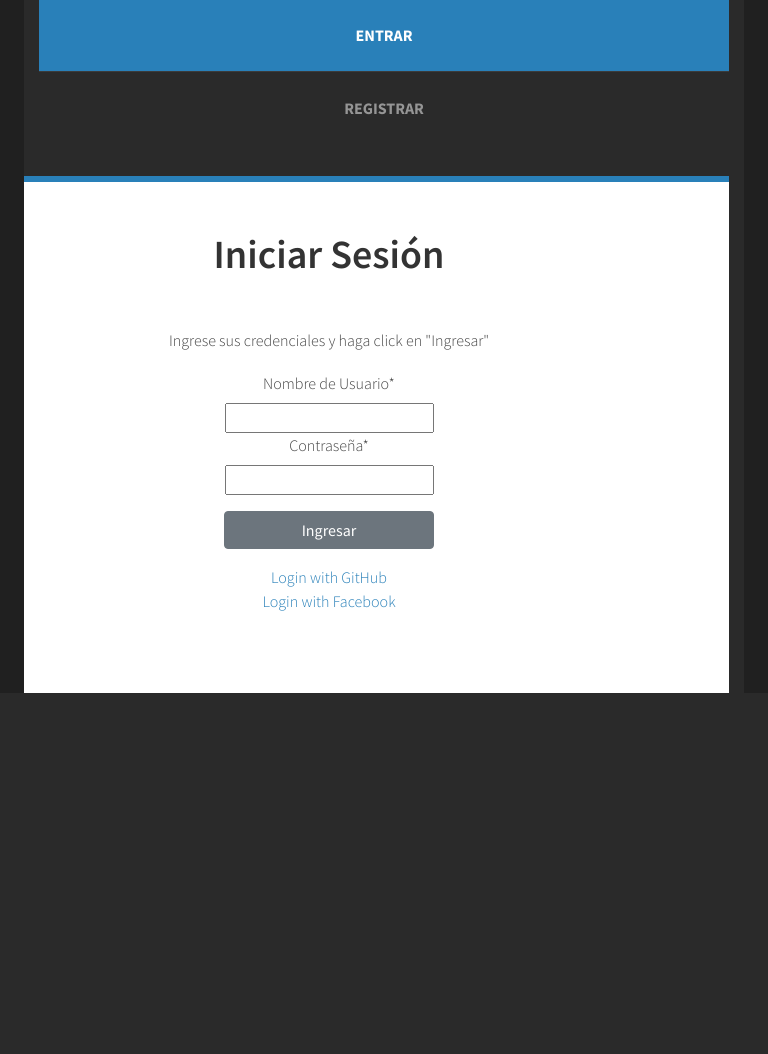
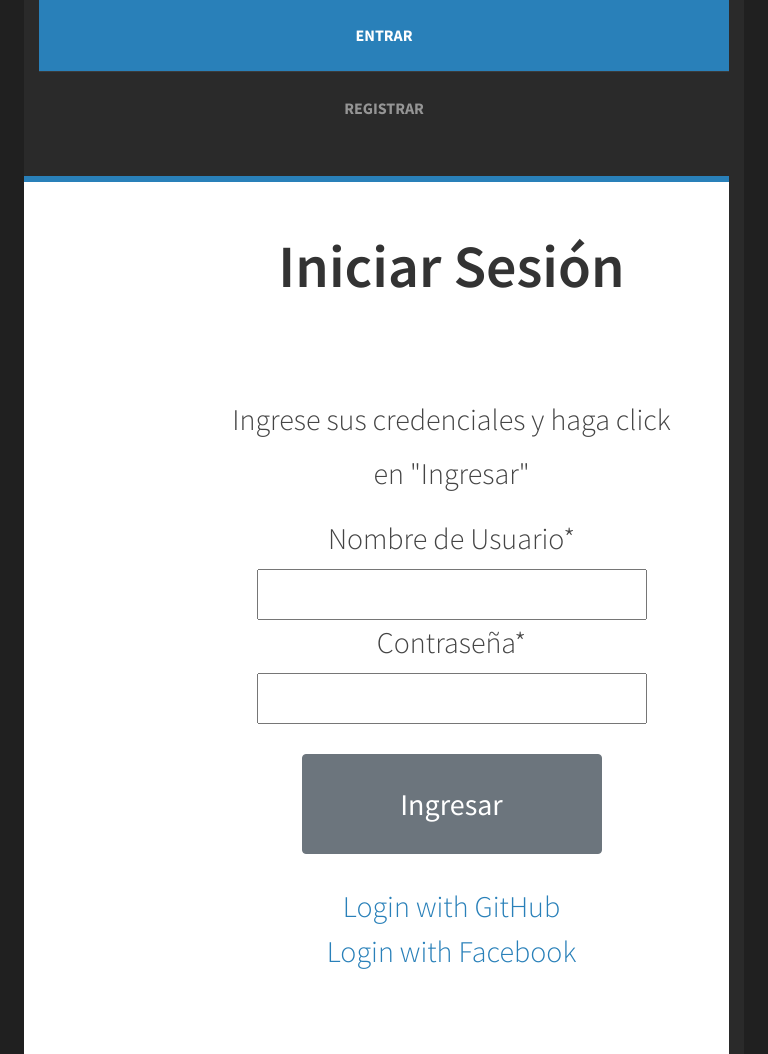
Before and after one commit to ThomasFarias/SistemaCompras, a Django app: a page that uses frontEnd/templates/index.html in a window 768 px wide. Shown: the part 429-1483 px from the top of the page. Before the commit the page ends 1122 px from the top, so only its background shows below. Run offline with Django 3.2, Linux system fonts and the light colour scheme; some libraries are stand-ins or nearby versions.

Commit message:
login - tablet

```diff
--- a/static/css/medianas.css
+++ b/static/css/medianas.css
@@ -143,6 +143,23 @@
 		{
 			font-size: 60px;
 		}
+		#registro
+		{
+			background-color:white;
+			margin-left:35%;
+			font-size:30px;
+		}
+		#registro h1
+		{
+			font-size:60px;
+		}
+		#registro #submit-id-save
+		{
+
+			width:300px;
+			height:100px;
+			font-size:30px;
+		}
 
 		#comprar
 		{
```
